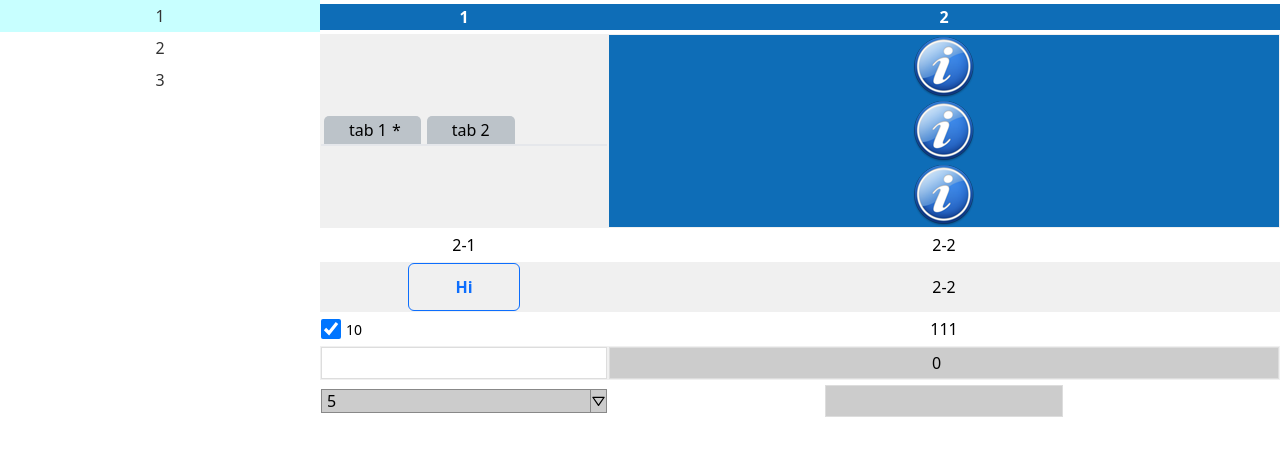
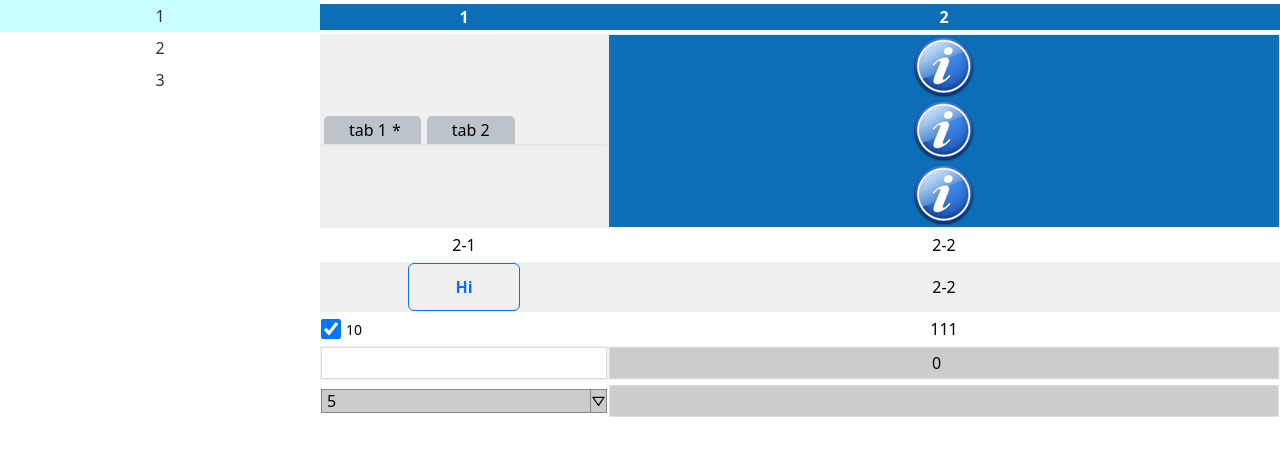
Before and after one commit to xinq05679/react-components, a React (Vite) app: page / in a window 1280 px wide. Shown: the top 456 px of the page. Built offline with nearby package versions, Linux system fonts and the light colour scheme.

Commit message:
Adjust tooltip

```diff
--- a/src/components/tooltip/BasicToolTip.tsx
+++ b/src/components/tooltip/BasicToolTip.tsx
@@ -1,5 +1,5 @@
 import classNames from "classnames";
-import { useState, useRef } from "react";
+import { useState, useRef, forwardRef, createRef } from "react";
 import ReactDOM from "react-dom";
 import { ComponentStyleMerging } from "../../metadata/ComponentStyle";
 import { MergeComponentStyle } from "../../utility/componentUtility";
@@ -19,7 +19,7 @@ export type ToolTipPosition =
   | "LB";
 
 export interface BasicToolTipProps {
-  children: React.ReactNode;
+  children: React.ReactElement;
   text?: string;
   delayTimeOpen?: number;
   tooltipStyle?: ComponentStyleMerging;
@@ -35,6 +35,7 @@ export const BasicToolTip: React.FC<BasicToolTipProps> = ({
 }) => {
   const [visible, setVisible] = useState(false);
   const divRef = useRef<HTMLDivElement>(null);
+  // const divRef = createRef();
   const tooltipRef = useRef<HTMLElement>(null);
   const timeoutRef = useRef<NodeJS.Timeout | null>(null);
 
@@ -48,6 +49,7 @@ export const BasicToolTip: React.FC<BasicToolTipProps> = ({
 
   const handleMouseEnter = () => {
     reset();
+    setVisible(true);
 
     timeoutRef.current = setTimeout(() => {
       if (!divRef.current || !tooltipRef.current) return;
@@ -119,8 +121,6 @@ export const BasicToolTip: React.FC<BasicToolTipProps> = ({
           }
           break;
       }
-
-      setVisible(true);
     }, delayTimeOpen);
   };
 
@@ -131,8 +131,6 @@ export const BasicToolTip: React.FC<BasicToolTipProps> = ({
       css: classNames(
         "px-[8px] py-[2px]",
         "bg-[#ff0] text-[#888]",
-        "invisible",
-        "data-[visible=true]:visible",
         "absolute",
         "rounded",
         "whitespace-nowrap"
@@ -143,20 +141,24 @@ export const BasicToolTip: React.FC<BasicToolTipProps> = ({
 
   return (
     <>
-      <div
+      <children.type
+        {...children.props}
         ref={divRef}
-        onMouseEnter={handleMouseEnter}
-        onMouseLeave={handleMouseLeave}
-        className="inline-block"
-      >
-        {children}
-      </div>
+        onMouseEnter={() => {
+          handleMouseEnter();
+          children.props.onMouseEnter?.();
+        }}
+        onMouseLeave={() => {
+          handleMouseLeave();
+          children.props.onMouseLeave?.();
+        }}
+      />
 
-      {text
-        ? ReactDOM.createPortal(
+      {text &&
+        visible &&
+        ReactDOM.createPortal(
           <span
             ref={tooltipRef}
-              data-visible={visible}
             className={_tooltipStyle.css}
             style={_tooltipStyle.style}
           >
@@ -172,8 +174,7 @@ export const BasicToolTip: React.FC<BasicToolTipProps> = ({
             }
             return portal;
           })()
-          )
-        : null}
+        )}
     </>
   );
 };
```
Lines whose indentation alone changed are shown as unchanged.
